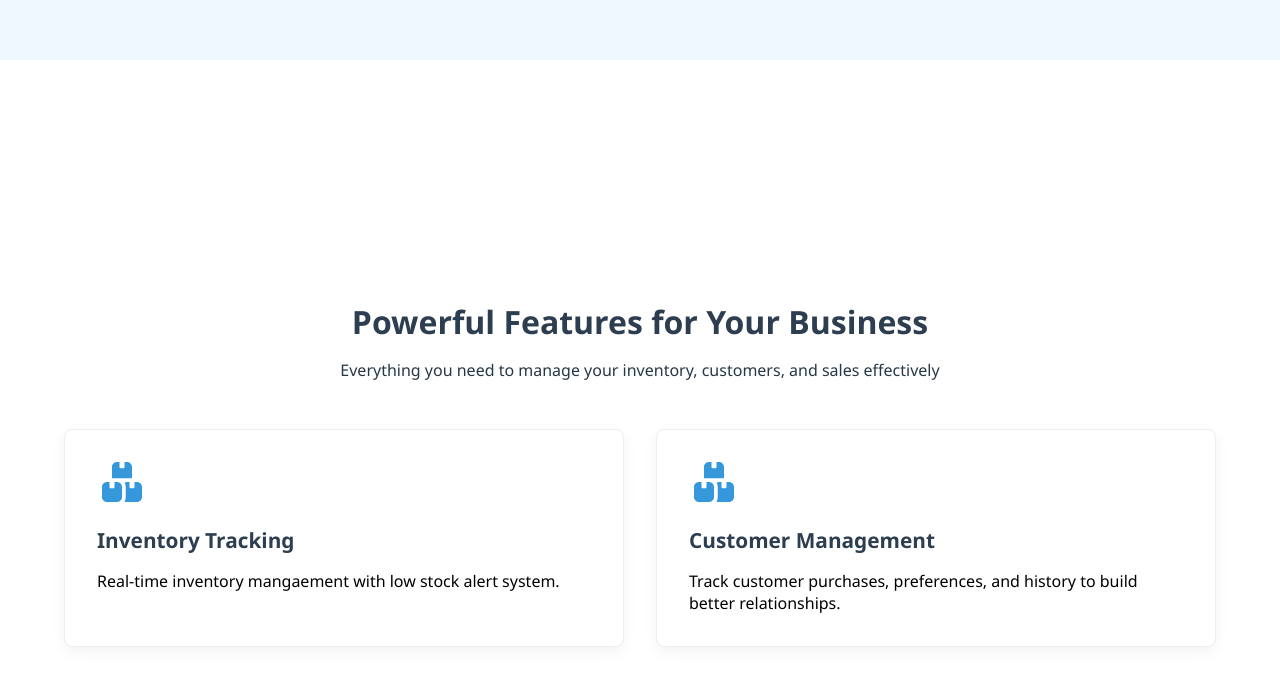
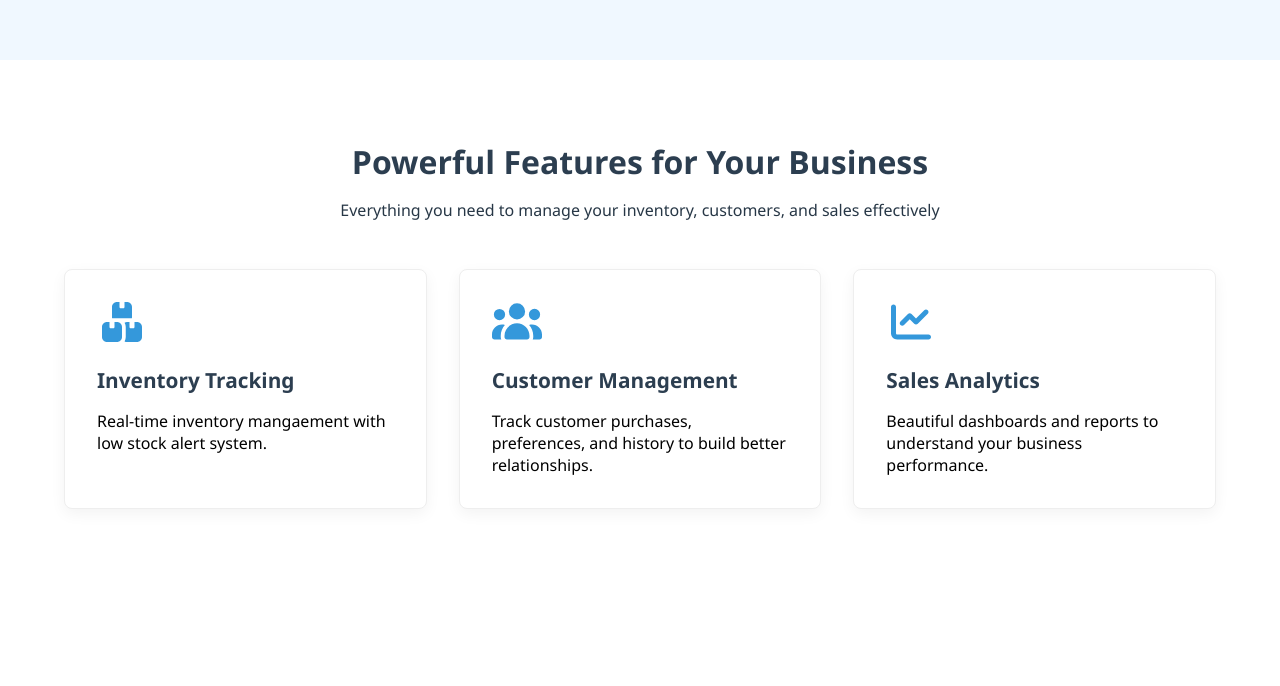
Before and after one commit to Anush980/Customer_Inventory_Management_System, a React (Create React App) app: page / in a window 1280 px wide. Shown: the part 810-1496 px from the top of the page. After the commit the page ends 1399 px from the top, so only its background shows below. Built offline with nearby package versions, Linux system fonts and the light colour scheme.

Commit message:
Added features data

```diff
--- a/src/components/landing/features/Feature.jsx
+++ b/src/components/landing/features/Feature.jsx
@@ -1,6 +1,7 @@
 import React from 'react'
 import { FontAwesomeIcon } from "@fortawesome/react-fontawesome";
 import './feature.css';
+import featuresData from '../../../data/landingPageData/featureData';
 
 const Feature = () => {
   return (
@@ -13,16 +14,13 @@ const Feature = () => {
           </p>
         </div>
         <div className="features-grid">
-          <div className="feature-card">
-            <FontAwesomeIcon icon="boxes" className='feature-icon' />
-            <h3>Inventory Tracking</h3>
-            <p>Real-time inventory mangaement with low stock alert system.</p>
-          </div>
-          <div className="feature-card">
-            <FontAwesomeIcon icon="boxes" className='feature-icon' />
-            <h3>Customer Management</h3>
-            <p>Track customer purchases, preferences, and history to build better relationships.</p>
-          </div>
+          {featuresData.map((feature)=>(
+            <div className="feature-card" key={feature.id}>
+                <FontAwesomeIcon icon={feature.iconName} className='feature-icon'/>
+                <h3>{feature.title}</h3>
+                <p>{feature.desc}</p>
+            </div>
+        ))}
         </div>
       </section>
   )
--- a/src/components/landing/features/feature.css
+++ b/src/components/landing/features/feature.css
@@ -1,5 +1,5 @@
     .features-wrapper {
-            padding: 15rem 5%;
+            padding: 5rem 5%;
             background-color: white;
 
         }
@@ -55,3 +55,9 @@
             margin-bottom: 1rem;
             color: var(--dark);
         }
+        @media (max-width:720px){
+            .features-wrapper {
+            padding: 18rem 5%;
+
+        }
+        }
--- a/src/components/ui/icon.js
+++ b/src/components/ui/icon.js
@@ -1,6 +1,7 @@
 import { library } from "@fortawesome/fontawesome-svg-core";
 
 import {
+  faChartLine,
   faMoneyBill,
   faEnvelope,
   faTachometerAlt,
@@ -41,6 +42,7 @@ import {
 
 library.add(
   //solid icons
+  faChartLine,
   faMoneyBill,
   faEnvelope,
   faPhone,
--- /dev/null
+++ b/src/data/landingPageData/featureData.js
@@ -0,0 +1,21 @@
+const featuresData = [
+    {
+        id:1,
+    iconName :"boxes",
+    title: "Inventory Tracking",
+    desc:"Real-time inventory mangaement with low stock alert system."
+},
+{
+        id:1,
+    iconName :"users",
+    title: "Customer Management",
+    desc:"Track customer purchases, preferences, and history to build better relationships."
+},
+{
+        id:1,
+    iconName :"chart-line",
+    title: "Sales Analytics",
+    desc:"Beautiful dashboards and reports to understand your business performance."
+},
+]
+export default featuresData;
```
